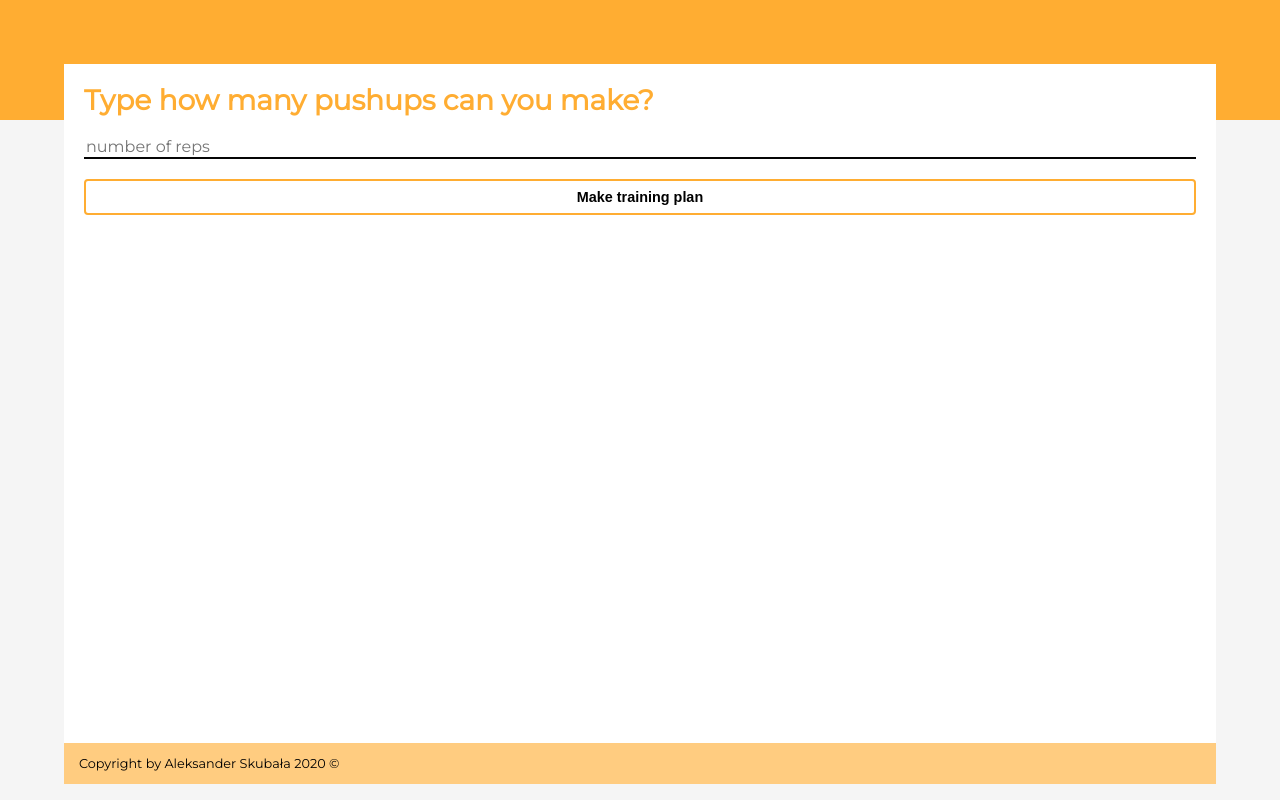
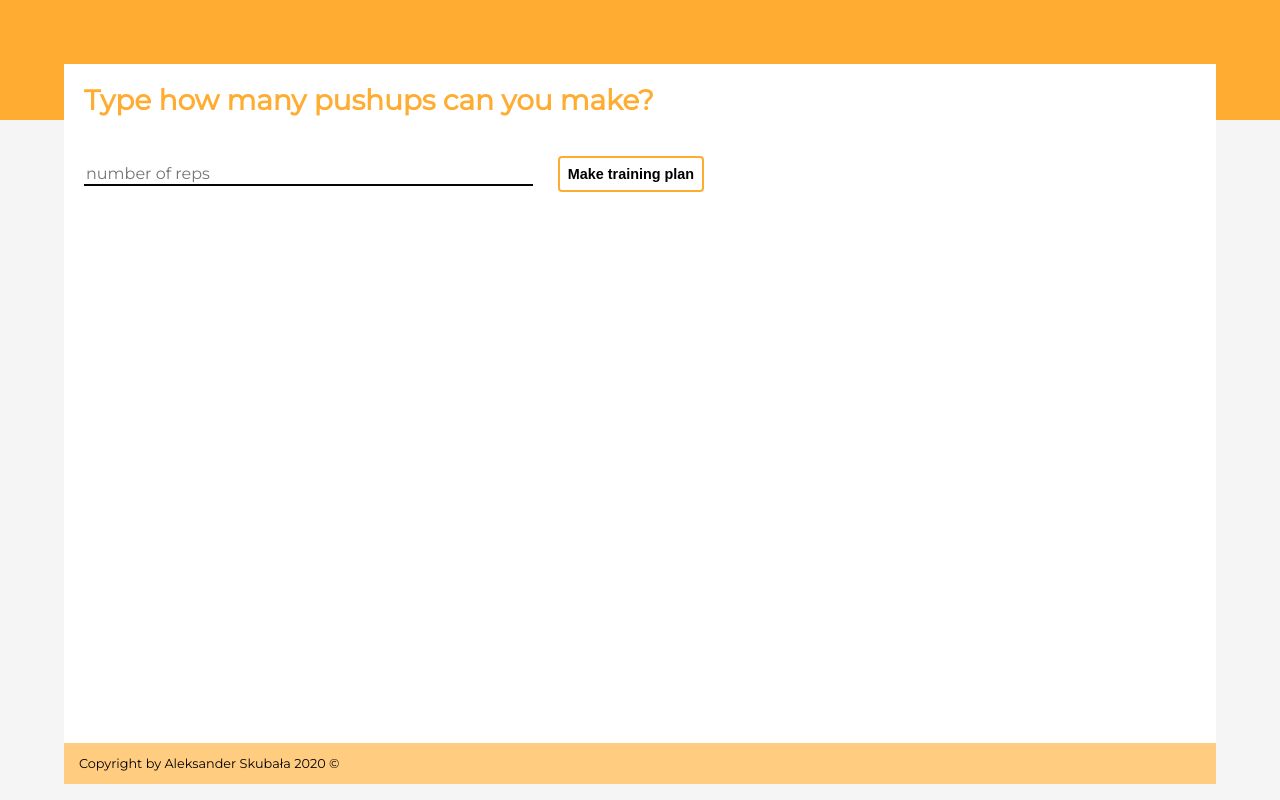
Before and after one commit to AleksanderSkubala/100-pushups, a Vue app: page / in a window 1280 px wide. Built offline with nearby package versions, Linux system fonts and the light colour scheme.

Commit message:
responsive planner

```diff
--- a/src/components/Planner.vue
+++ b/src/components/Planner.vue
@@ -1,8 +1,10 @@
 <template>
   <div class="planner">
     <h1>Type how many pushups can you make?</h1>
-    <input name="reps" v-model="reps" placeholder="number of reps">
-    <Button @click.native="handleClick()" text="Make training plan"></Button>
+    <div class="inputs">
+      <input name="reps" v-model="reps" placeholder="number of reps">
+      <Button @click.native="handleClick()" text="Make training plan"></Button>
+    </div>
   </div>
 </template>
 
@@ -39,6 +41,12 @@ export default {
       font-size: 1.75em;
     }
 
+    .inputs {
+      width: 100%;
+      display: flex;
+      flex-direction: column;
+    }
+
     input {
       font-family: 'Montserrat', sans-serif;
       font-size: 1em;
@@ -50,5 +58,19 @@ export default {
     button {
       margin-top: 20px;
     }
+
+    @media (min-width: 768px) {
+      .inputs {
+        display: inline;
+
+        input {
+          width: 40%;
+        }
+
+        button {
+          margin-left: 25px;
+        }
+      }
+    }
   }
 </style>
```
